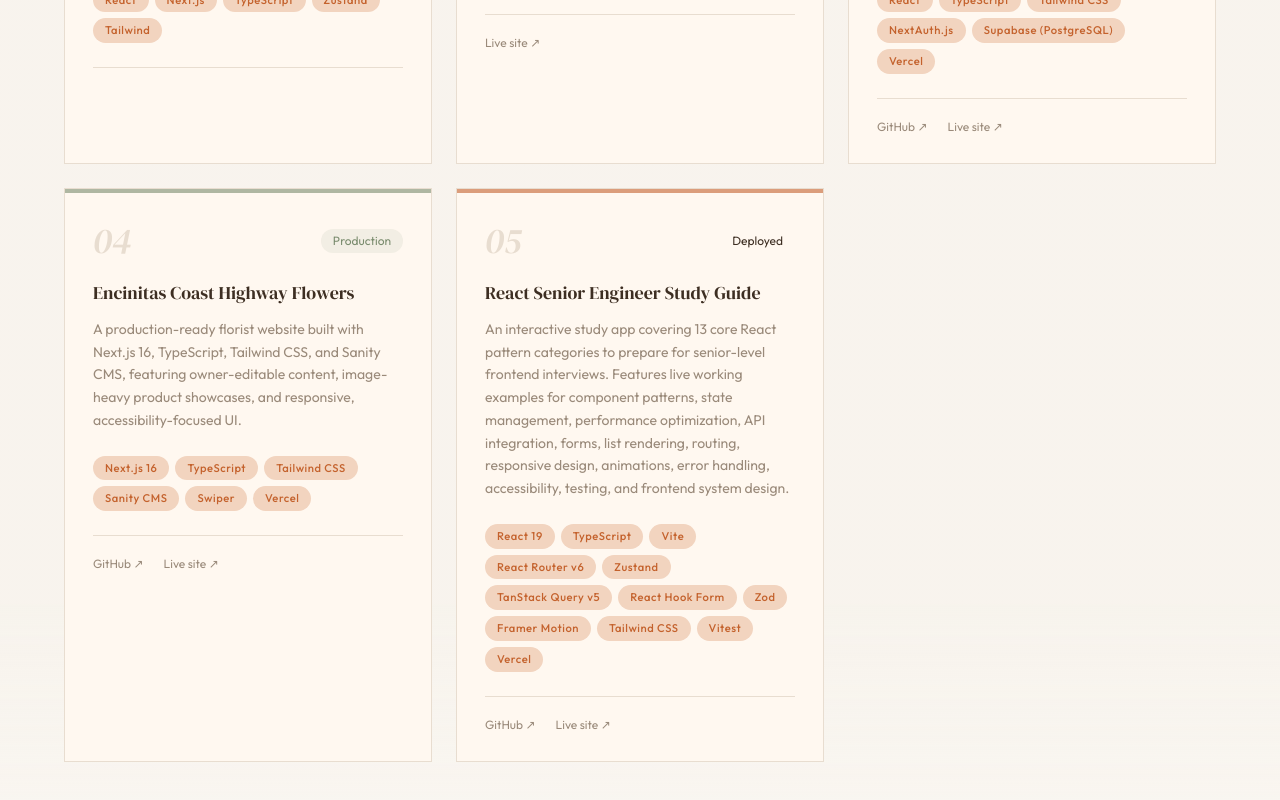
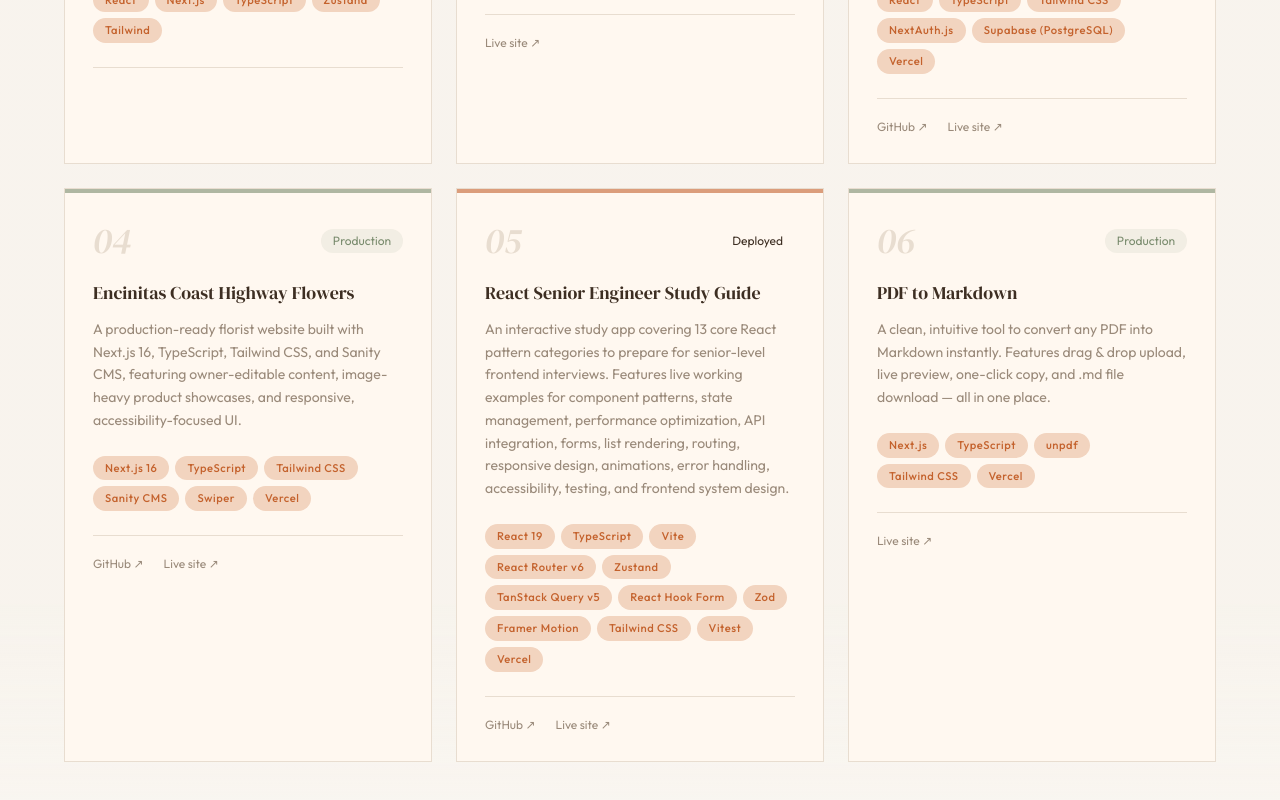
Before and after one commit to d88naimi/portfolio, a Next.js app: page / in a window 1280 px wide. Shown: the part 2179-2979 px from the top of the page. Built offline with nearby package versions, Linux system fonts and the light colour scheme.

Commit message:
add pdf project to portfolio

```diff
--- a/components/Projects.tsx
+++ b/components/Projects.tsx
@@ -79,6 +79,16 @@ const projects = [
     status: "Deployed",
     link: "https://reactstudyguide.vercel.app/",
     github: "https://github.com/d88naimi/react-interview-prep",
+  },
+  {
+    id: "06",
+    title: "PDF to Markdown",
+    description:
+      "A clean, intuitive tool to convert any PDF into Markdown instantly. Features drag & drop upload, live preview, one-click copy, and .md file download — all in one place.",
+    stack: ["Next.js", "TypeScript", "unpdf", "Tailwind CSS", "Vercel"],
+    status: "Production",
+    link: "https://pdf-to-markdown-roan.vercel.app/",
+    github: "#",
   },
 ];
 
```
